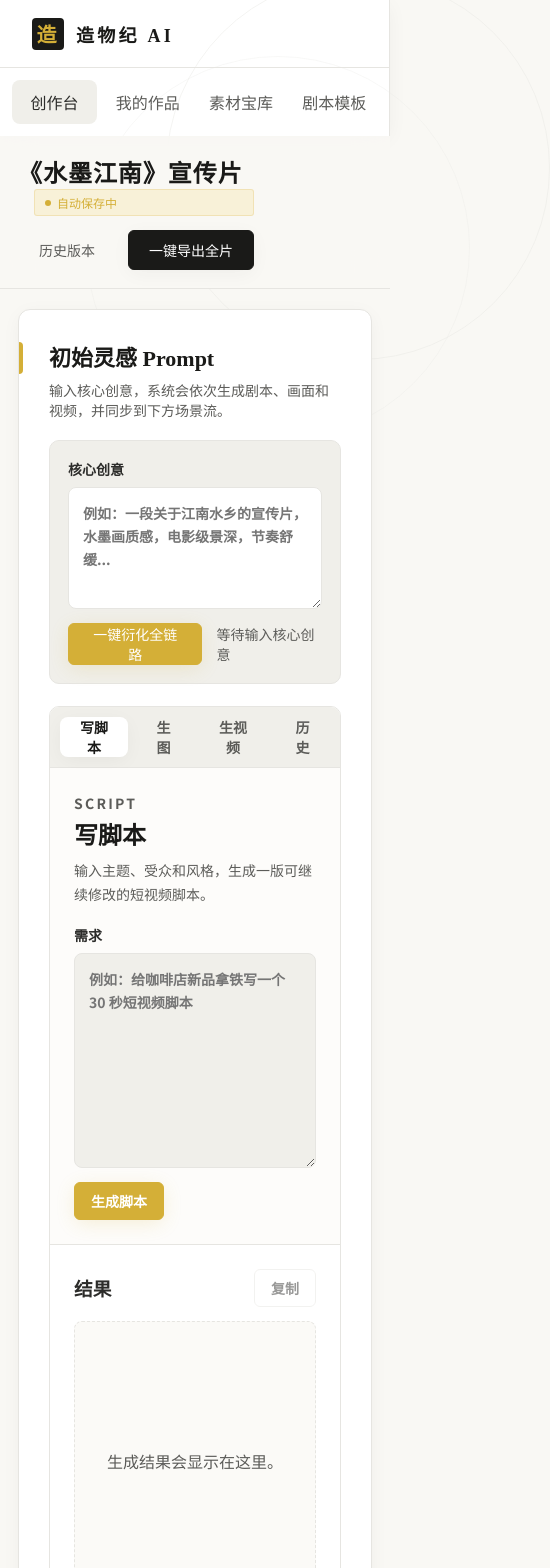
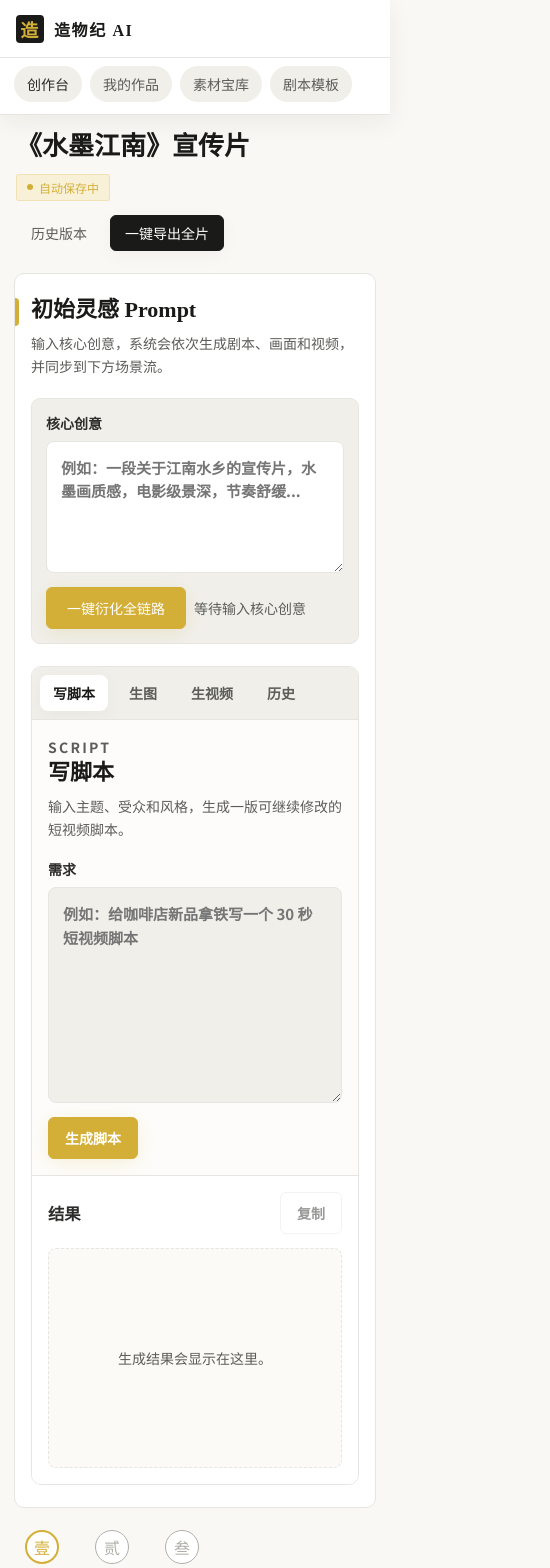
Before and after one commit to yingzheng1515/ai-creation, a Next.js app: page / in a window 390 px wide. Shown: the top 1568 px of the page, 550 px wide, since content can reach past the window. Built offline with nearby package versions, Linux system fonts and the light colour scheme.

Commit message:
fix: improve mobile layout

```diff
--- a/src/app/globals.css
+++ b/src/app/globals.css
@@ -1137,6 +1137,7 @@ textarea:focus {
 @media (max-width: 980px) {
   body {
     overflow: auto;
+    font-size: 14px;
   }
 
   .app-frame {
@@ -1147,22 +1148,52 @@ textarea:focus {
   }
 
   .sidebar {
+    position: sticky;
+    top: 0;
     width: 100%;
     flex: none;
+    border-right: 0;
+    border-bottom: 1px solid var(--ink-100);
+    box-shadow: 0 8px 24px rgba(26, 26, 24, 0.06);
   }
 
   .brand {
-    height: 68px;
+    height: 58px;
+    padding: 0 16px;
+    font-size: 16px;
+    letter-spacing: 0.1em;
+  }
+
+  .brand-mark {
+    width: 28px;
+    height: 28px;
+    margin-right: 10px;
+    font-size: 18px;
   }
 
   .side-nav {
-    grid-template-columns: repeat(4, minmax(0, 1fr));
-    padding: 12px;
+    display: flex;
+    flex: none;
+    gap: 8px;
+    overflow-x: auto;
+    padding: 8px 14px 12px;
+    scrollbar-width: none;
+  }
+
+  .side-nav::-webkit-scrollbar {
+    display: none;
   }
 
   .side-link {
+    flex: 0 0 auto;
     justify-content: center;
-    padding: 10px;
+    width: auto;
+    min-height: 36px;
+    border-radius: 999px;
+    padding: 0 13px;
+    background: var(--rice-dark);
+    font-size: 14px;
+    white-space: nowrap;
   }
 
   .side-icon,
@@ -1174,6 +1205,10 @@ textarea:focus {
     height: auto;
     min-height: 100vh;
     overflow: visible;
+  }
+
+  .ink-ring {
+    display: none;
   }
 
   .topbar,
@@ -1188,17 +1223,126 @@ textarea:focus {
   .bottom-bar {
     position: static;
     gap: 14px;
-    padding: 18px;
+    padding: 16px;
+  }
+
+  .topbar {
+    align-items: start;
+    border-bottom: 0;
+    background: var(--rice);
+  }
+
+  .project-title {
+    gap: 10px;
+  }
+
+  .project-title h1 {
+    font-size: 26px;
+    line-height: 1.25;
+    letter-spacing: 0;
+  }
+
+  .autosave {
+    width: fit-content;
+    margin-left: 0;
+  }
+
+  .top-actions,
+  .bottom-bar div,
+  .pipeline-actions,
+  .actions {
+    display: flex;
+    flex-wrap: wrap;
+    gap: 8px;
+  }
+
+  .top-actions .ghost-button,
+  .top-actions .ink-button {
+    min-height: 36px;
+    padding: 0 14px;
   }
 
   .stage-scroll {
     overflow: visible;
-    padding: 20px 18px 32px;
+    padding: 6px 14px 24px;
+  }
+
+  .prompt-card,
+  .library-panel,
+  .scene-card,
+  .workspace {
+    border-radius: 10px;
+    box-shadow: none;
+  }
+
+  .prompt-card {
+    padding: 22px 16px;
+    margin-bottom: 22px;
+  }
+
+  .gold-rule {
+    top: 24px;
+    height: 28px;
+  }
+
+  .prompt-copy h2,
+  .section-heading h2 {
+    font-size: 22px;
+    line-height: 1.28;
+  }
+
+  .prompt-copy p,
+  .section-heading p {
+    font-size: 14px;
+    line-height: 1.65;
+  }
+
+  .pipeline-panel {
+    padding: 14px;
+    border-radius: 9px;
+  }
+
+  textarea,
+  .pipeline-field textarea {
+    min-height: 132px;
+    font-size: 15px;
+    line-height: 1.55;
+  }
+
+  .gold-button,
+  .primary-button,
+  .secondary-button,
+  .ghost-button,
+  .ink-button {
+    min-height: 42px;
+  }
+
+  .tabs {
+    overflow-x: auto;
+    padding: 8px;
+  }
+
+  .tab {
+    flex: 0 0 auto;
+    min-height: 36px;
+    padding: 0 13px;
+    white-space: nowrap;
   }
 
   .tool-grid,
-  .scene-grid {
+  .scene-grid,
+  .asset-grid,
+  .template-grid {
     grid-template-columns: 1fr;
+  }
+
+  .tool-form,
+  .result-panel,
+  .history-panel,
+  .library-list,
+  .asset-grid,
+  .template-grid {
+    padding: 16px;
   }
 
   .tool-form,
@@ -1206,4 +1350,57 @@ textarea:focus {
     border-right: 0;
     border-bottom: 1px solid var(--ink-100);
   }
+
+  .result-empty,
+  .script-result {
+    min-height: 220px;
+  }
+
+  .flow-steps {
+    overflow-x: auto;
+    gap: 18px;
+    justify-content: start;
+    margin-bottom: 22px;
+    padding: 0 2px 4px;
+  }
+
+  .flow-steps::before {
+    display: none;
+  }
+
+  .step {
+    flex: 0 0 auto;
+    padding: 0;
+  }
+
+  .step span {
+    width: 34px;
+    height: 34px;
+    font-size: 16px;
+  }
+
+  .step strong {
+    font-size: 13px;
+  }
+
+  .scene-head {
+    display: grid;
+    gap: 4px;
+    padding: 12px 16px;
+  }
+
+  .scene-column {
+    min-height: auto;
+    padding: 18px 16px;
+  }
+
+  .bottom-bar {
+    margin-top: 8px;
+    border-top: 1px solid var(--ink-100);
+  }
+
+  .bottom-bar > span {
+    font-size: 13px;
+    line-height: 1.5;
+  }
 }
```
